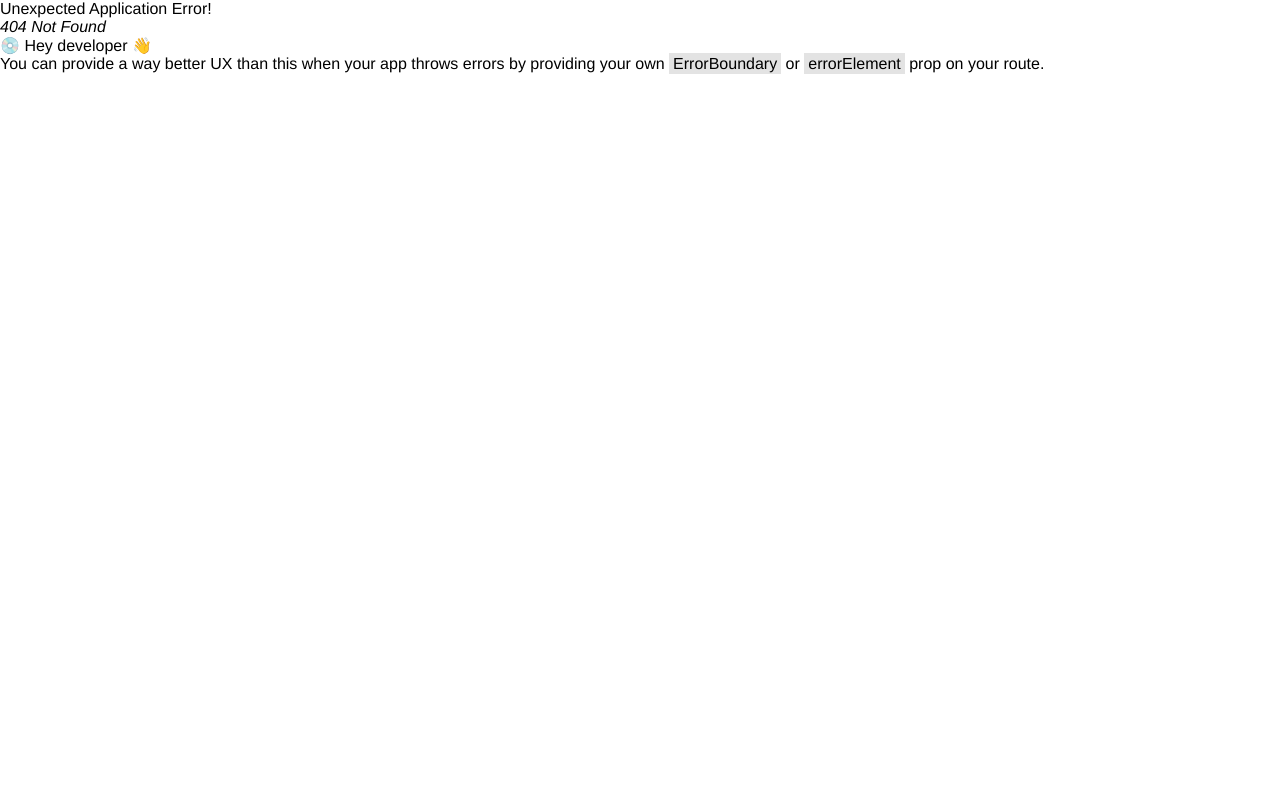
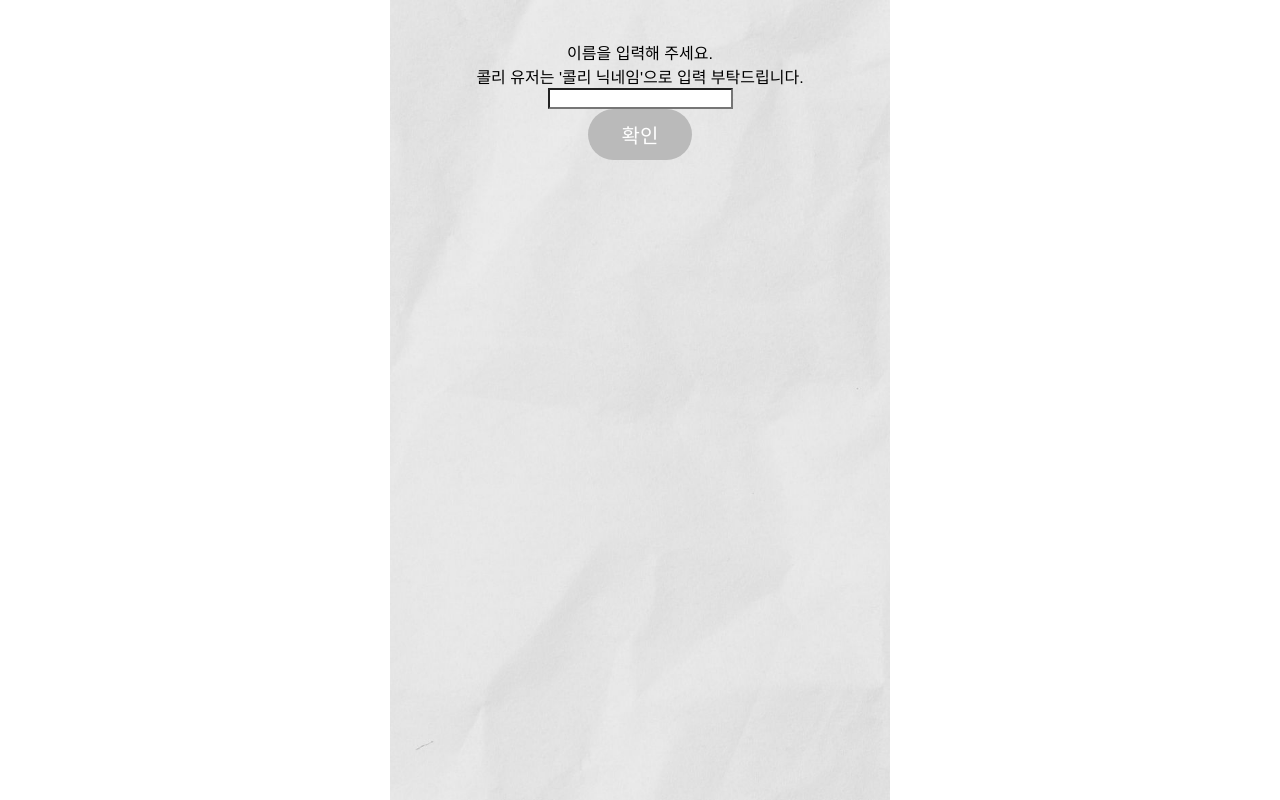
Before and after one commit to nyun2024/sakaday_test, a React (Vite) app: page /#/UseName in a window 1280 px wide. Before the commit this address had no page. Built offline with nearby package versions, Linux system fonts and the light colour scheme; a web font is replaced by a local one.

Commit message:
유저이름 입력 페이지 추가

```diff
--- a/index.html
+++ b/index.html
@@ -3,7 +3,7 @@
   <head>
     <meta charset="UTF-8" />
     <meta name="viewport" content="width=device-width, initial-scale=1.0" />
-    <title>Vite + React</title>
+    <title>사카모토 데이즈 능력고사</title>
   </head>
   <body>
     <div id="root"></div>
--- a/src/index.css
+++ b/src/index.css
@@ -167,6 +167,8 @@ button {
   padding: 0;
   overflow: visible;
   cursor: pointer;
+  -webkit-tap-highlight-color: transparent;
+  touch-action: manipulation;
   font-family:
     'MaruBuri',
     Helvetica,
--- a/src/pages/Home.jsx
+++ b/src/pages/Home.jsx
@@ -15,7 +15,6 @@ import heisuke from '@img/character/heisuke.jpg'
 const Home = () => {
   useEffect(() => {
     sessionStorage.removeItem('isQuizReload')
-    sessionStorage.removeItem('isResultReload')
   }, [])
 
   const character = [
@@ -55,7 +54,7 @@ const Home = () => {
           클릭해서 힌트를 얻을 수 있어요.
         </li>
       </ul>
-      <GoLink className={styles.goTest} link="/Quiz" disabled={false}>
+      <GoLink className={styles.goTest} link="/UseName" disabled={false}>
         문제 풀기
       </GoLink>
     </Container>
--- /dev/null
+++ b/src/pages/inputUserName/InputUserName.jsx
@@ -0,0 +1,43 @@
+import React from 'react'
+import { useState, useEffect } from 'react'
+import Container from '@components/Container'
+import GoLink from '@components/button/GoLink'
+import styles from './inputUserName.module.scss'
+
+const InputUserName = () => {
+  const [userName, setUserName] = useState('')
+  const [linkDisable, setLinkDisable] = useState(false)
+
+  const handleInputChange = (e) => {
+    setUserName(e.target.value)
+  }
+  const clickLinkEvent = () => {
+    localStorage.setItem('userName', userName)
+  }
+  useEffect(() => {
+    sessionStorage.removeItem('isQuizReload')
+  }, [])
+
+  useEffect(() => {
+    if (userName.length > 0) {
+      setLinkDisable(false)
+    } else {
+      setLinkDisable(true)
+    }
+  }, [userName])
+
+  return (
+    <Container center>
+      <div className={styles.title}>이름을 입력해 주세요.</div>
+      <div className={styles.desc}>
+        콜리 유저는 <strong>'콜리 닉네임'</strong>으로 입력 부탁드립니다.
+      </div>
+      <input type="text" className={styles.input} onChange={handleInputChange} />
+      <GoLink className={styles.goTest} link="/Quiz" disabled={linkDisable} clickEvent={clickLinkEvent}>
+        확인
+      </GoLink>
+    </Container>
+  )
+}
+
+export default InputUserName
--- a/src/pages/result/ResultScore.jsx
+++ b/src/pages/result/ResultScore.jsx
@@ -1,28 +1,25 @@
 import React from 'react'
 import Container from '@components/Container'
-import { useState, useEffect } from 'react'
-import { useNavigate } from 'react-router-dom'
-import { useSelector } from 'react-redux'
 import img0to49 from '@img/score/0to49.jpg'
 import img50to69 from '@img/score/50to69.jpg'
 import img70to89 from '@img/score/70to89.jpg'
 import img90to100 from '@img/score/90to100.jpg'
 
 const ResultScore = () => {
-  const navigate = useNavigate()
-  const userScore = useSelector((state) => state.quizList.userScore)
+  const userScore = localStorage.getItem('userScore')
+  const userName = localStorage.getItem('userName')
 
   //새로고침 시 홈으로 강제 이동
-  useEffect(() => {
-    const isResultReload = sessionStorage.getItem('isResultReload')
+  // useEffect(() => {
+  //   const isResultReload = sessionStorage.getItem('isResultReload')
 
-    if (isResultReload) {
-      sessionStorage.removeItem('isResultReload')
-      navigate('/', { replace: true })
-    } else {
-      sessionStorage.setItem('isResultReload', 'true')
-    }
-  }, [navigate])
+  //   if (isResultReload) {
+  //     sessionStorage.removeItem('isResultReload')
+  //     navigate('/', { replace: true })
+  //   } else {
+  //     sessionStorage.setItem('isResultReload', 'true')
+  //   }
+  // }, [navigate])
 
   const scoreView = {
     score0to49: {
@@ -51,9 +48,10 @@ const ResultScore = () => {
 
   return (
     <Container>
+      <div>{userName}님의 점수는</div>
       <div>{userScore}점</div>
       <img src={resultData.img} alt="score image" />
-      <p style={{ whiteSpace: 'pre-line' }}>{resultData.dialogue}</p>
+      <p>{resultData.dialogue}</p>
     </Container>
   )
 }
--- a/src/store/quizList.jsx
+++ b/src/store/quizList.jsx
@@ -44,7 +44,6 @@ const quizList = createSlice({
   name: 'quizList',
   initialState,
   reducers: {
-    setAnswer: () => {},
     setScore: (state, action) => {
       const userAnswers = action.payload
       let totalScore = 0
@@ -59,11 +58,12 @@ const quizList = createSlice({
         }
       })
       state.userScore = totalScore
+      localStorage.setItem('userScore', totalScore)
       console.log(state.userScore)
     },
   },
 })
 
-export const { setAnswer, setScore } = quizList.actions
+export const { setScore } = quizList.actions
 
 export default quizList
```
Also changed, not shown: src/router/index.jsx (+6 -1 lines), src/pages/inputUserName/InputUserName.module.scss (added).
